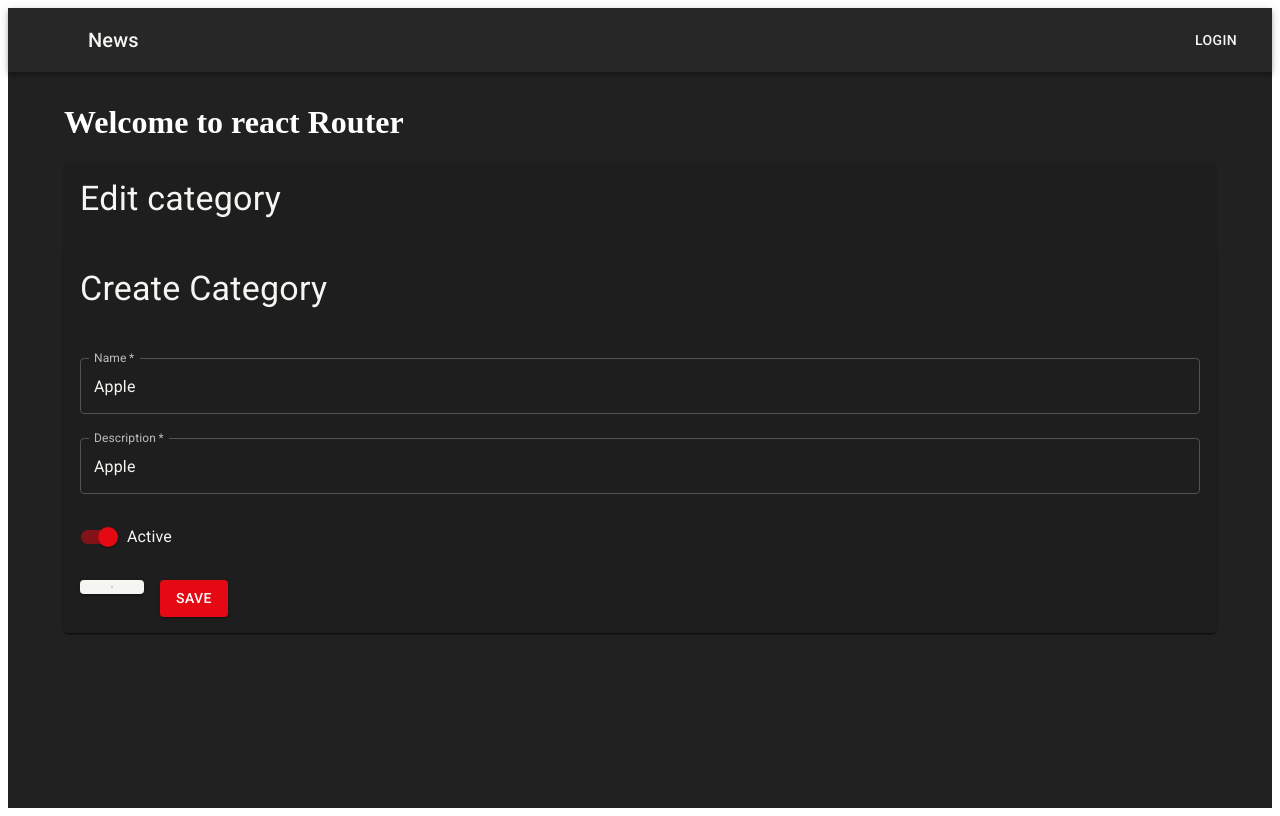
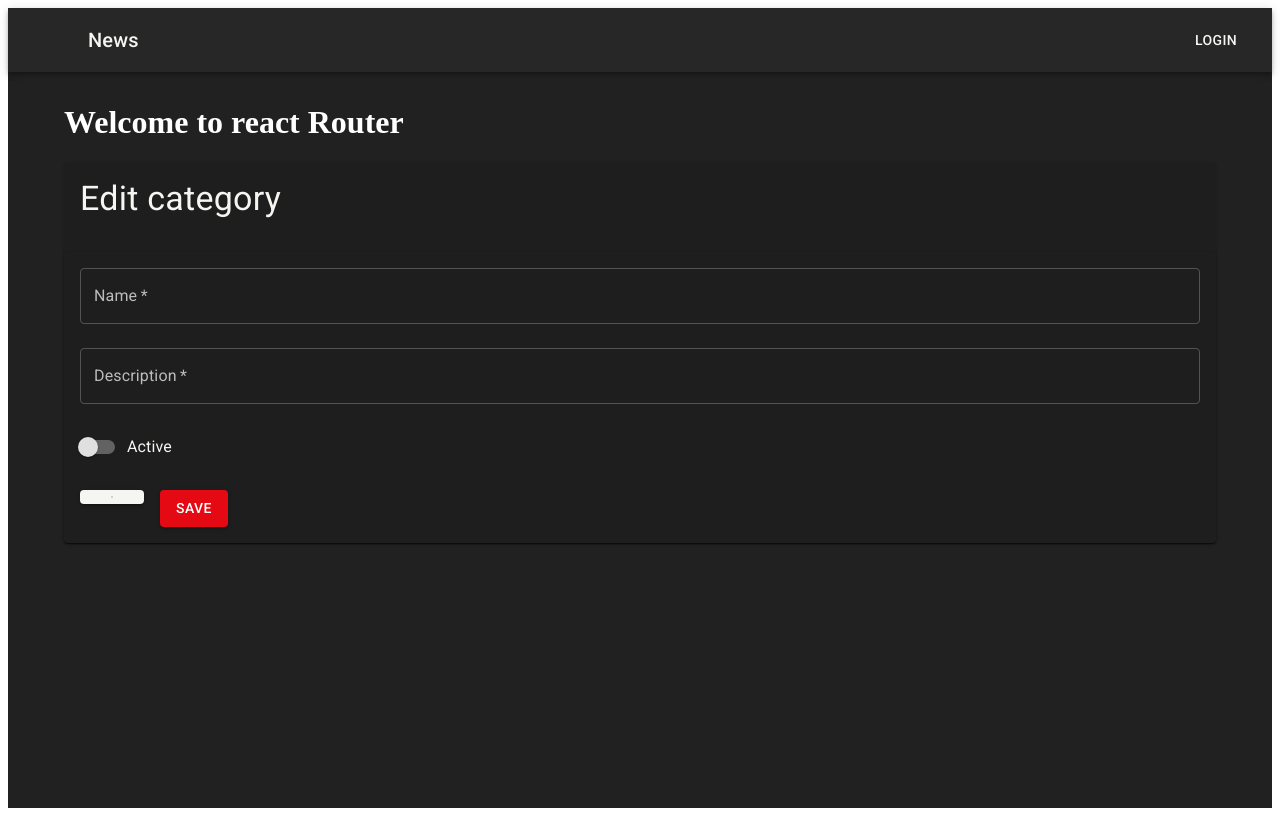
Before and after one commit to elilourenco/react-redux-app, a React (Create React App) app: page /categories/edit/A in a window 1280 px wide. Built offline with nearby package versions, Linux system fonts and the light colour scheme; some icons are missing.

Commit message:
add the de categoryform

```diff
--- a/src/features/categories/CreateCategory.tsx
+++ b/src/features/categories/CreateCategory.tsx
@@ -12,9 +12,9 @@ import { CategoryForm } from "./components/CategoryForm";
     id: "",
     name: "",
     is_active:false,
-    created_at: "",
-    updated_at: "",
-    deleted_at:"",
+    created_at: new Date(),
+    updated_at: new Date(),
+    deleted_at: null,
     description:"",
 });
 
--- a/src/features/categories/EditCategory.tsx
+++ b/src/features/categories/EditCategory.tsx
@@ -1,8 +1,8 @@
 
 import { Box, Paper,Typography } from "@mui/material"
 import { useParams } from "react-router-dom";
-import { useAppSelector } from "../../app/hooks";
-import { selectCategoryById } from "./categorySlice";
+
+import { Category } from "./categorySlice";
 import { useState } from "react";
 import { CategoryForm } from "./components/CategoryForm";
 
@@ -11,9 +11,17 @@ import { CategoryForm } from "./components/CategoryForm";
  const CategoryEdit =()=>{
 
     const id = useParams().id || "";
-    const  [isdisabled, setIsdisabled] = useState(false)
-    const category= useAppSelector((state)=>selectCategoryById(state,id))
+    const  [isdisabled, setIsdisabled] = useState(false);
+const [category, setCategory]= useState<Category>({
 
+    id: "",
+    name: "",
+    is_active:false,
+    created_at: new Date(),
+    updated_at: new Date(),
+    deleted_at: null,
+    description:"",
+});
     const handleChange =(e: any) => {}
 
     const handleToggle= (e:any) =>{}
--- a/src/features/categories/ListCategory.tsx
+++ b/src/features/categories/ListCategory.tsx
@@ -1,4 +1,4 @@
-import { Box,Button,IconButton,Toolbar,Typography } from "@mui/material"
+import { Box,Button,IconButton,Typography } from "@mui/material"
 import DeleteIcon from '@mui/icons-material/Delete';
 import { selectCategories } from "./categorySlice";
 import { useAppSelector } from "../../app/hooks";
--- a/src/features/categories/components/CategoryForm.tsx
+++ b/src/features/categories/components/CategoryForm.tsx
@@ -1,5 +1,5 @@
 import { Box, Button, FormControl, FormControlLabel,
-FormGroup, Grid, Paper, Switch, TextField,Typography } from "@mui/material"
+FormGroup, Grid, Paper, Switch, TextField} from "@mui/material"
 import { Category, } from "../categorySlice";
 import { Link } from "@mui/icons-material";
 
@@ -26,11 +26,6 @@ export  function CategoryForm ({
 }:Props) {
  return(
     <Paper>
-            <Box p={2}>
-                <Box mb={2}>
-                    <Typography variant="h4">Create Category</Typography>
-                </Box>
-            </Box>
 
 
             <Box p={2}>
```
